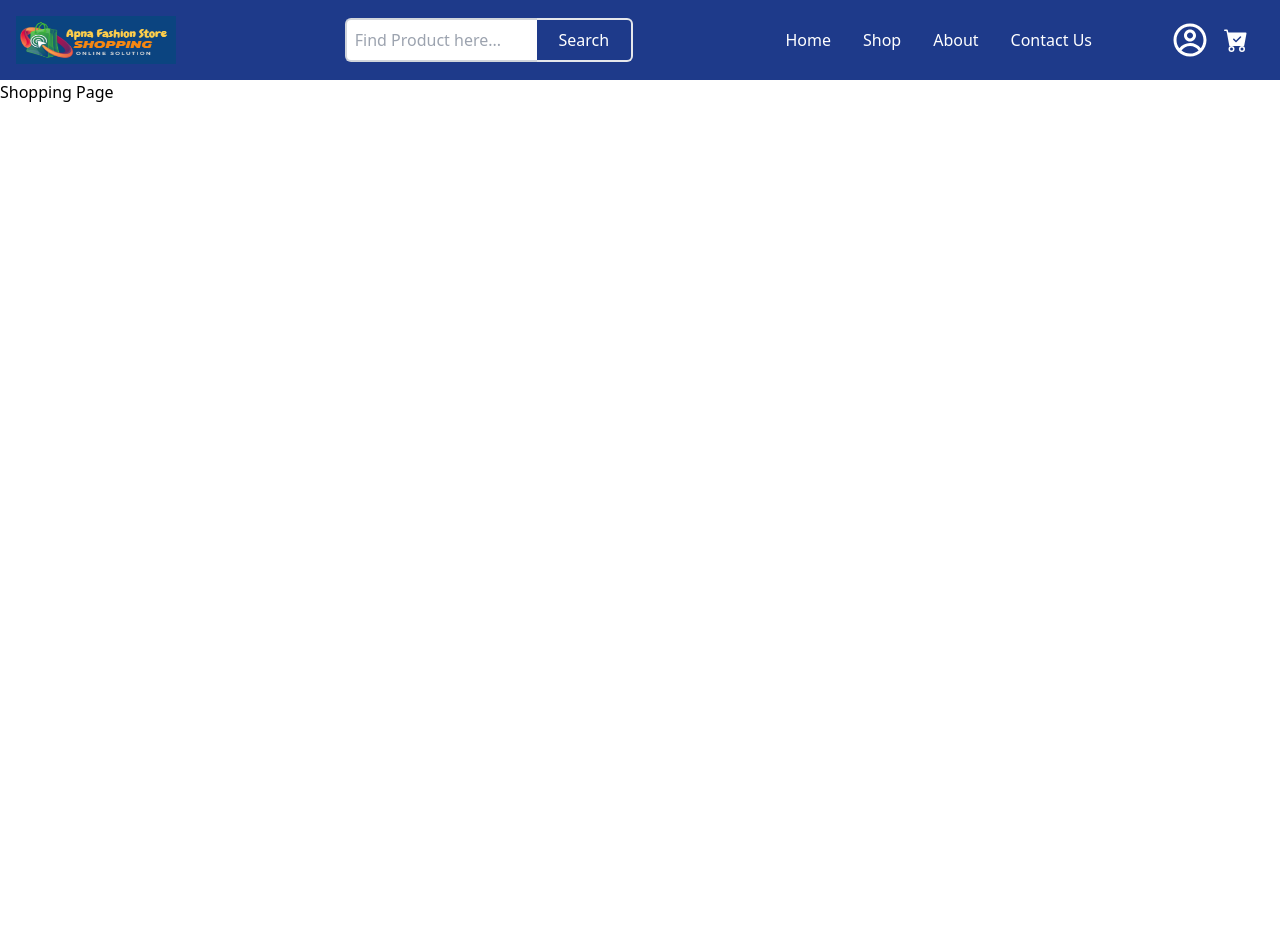
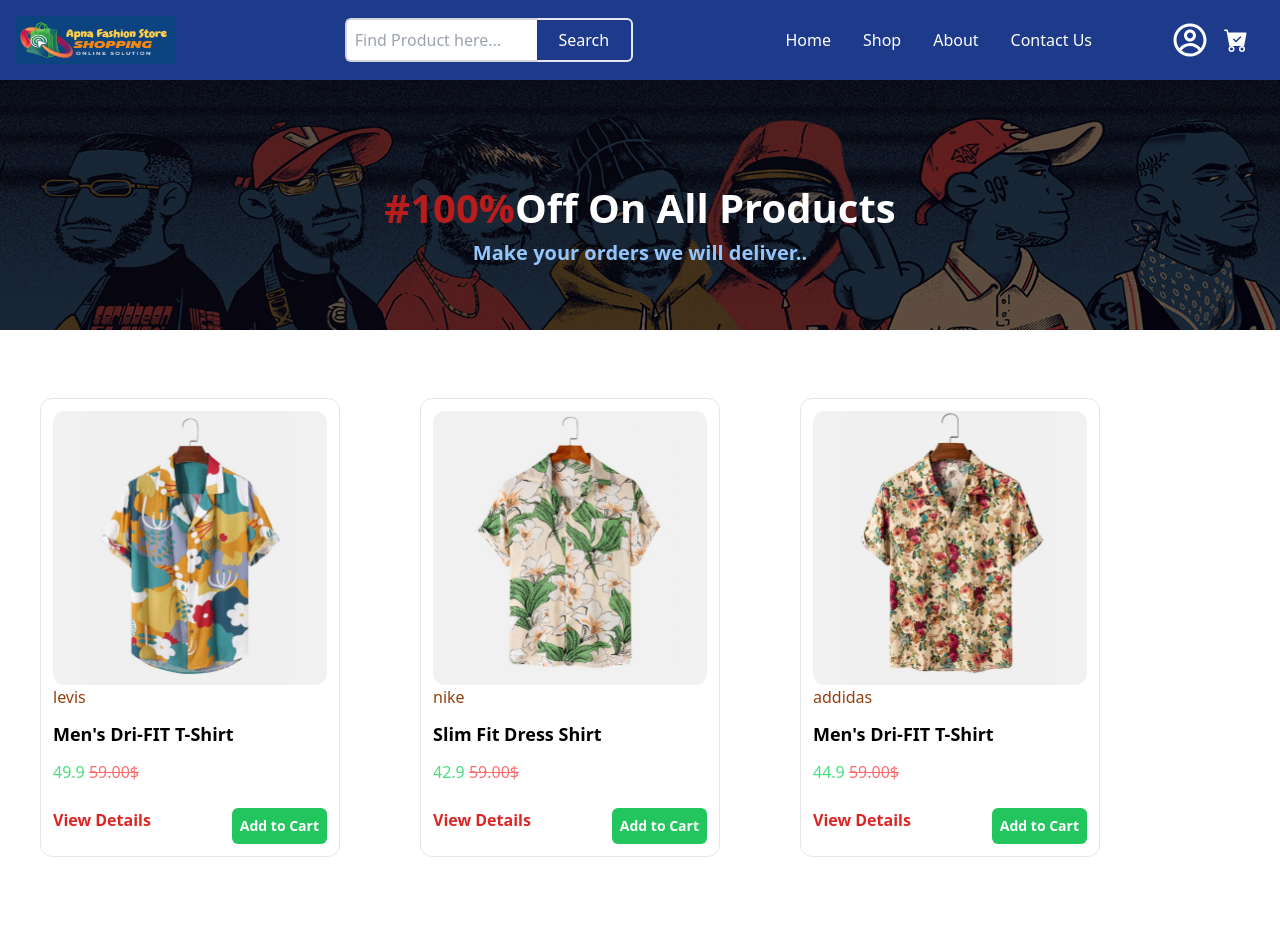
Before and after one commit to shubhanshurav/e-Shopping-store, a React (Create React App) app: page /Shop in a window 1280 px wide. Shown: the top 937 px of the page. Before the commit the page ends 800 px from the top, so only its background shows below. Built offline with nearby package versions, Linux system fonts and the light colour scheme.

Commit message:
Incomplete ShopPage

```diff
--- /dev/null
+++ b/src/Data.js
@@ -0,0 +1,214 @@
+ const shopData = [
+
+     {
+         id: 1,
+         company: "levis",
+         image: "../assets/products/f1.jpg",
+         price: "49.9",
+         Heading: "Men's Dri-FIT T-Shirt"
+
+     },
+     {
+         id: 2,
+         company: "nike",
+         image: "../assets/products/f2.jpg",
+         price: "42.9",
+         Heading: "Slim Fit Dress Shirt"
+
+     },
+     {
+         id: 3,
+         company: "addidas",
+         image: "../assets/products/f3.jpg",
+         price: "44.9",
+         Heading: "Men's Dri-FIT T-Shirt"
+
+     },
+     {
+         id: 4,
+         company: "nike",
+         image: "../assets/products/f4.jpg",
+         price: "49.9",
+         Heading: "Men's 1950s Sportswear"
+
+     },
+     {
+         id: 5,
+         company: "addidas",
+         image: "../assets/products/f5.jpg",
+         price: "49.9",
+         Heading: "Men's 1950s Sportswear"
+
+     },
+     {
+         id: 6,
+         company: "nike",
+         image: "../assets/products/f6.jpg",
+         price: "49.9",
+         Heading: "Men's Dri-FIT T-Shirt"
+
+     },
+     {
+         id: 7,
+         company: "levis",
+         image: "../assets/products/f7.jpg",
+         price: "49.9",
+         Heading: "Slim Fit Dress Shirt"
+
+     },
+     {
+         id: 8,
+         company: "nike",
+         image: "../assets/products/f8.jpg",
+         price: "49.9",
+         Heading: "Slim Fit Dress Shirt"
+
+     },
+     {
+         id: 9,
+         company: "levis",
+         image: "../assets/products/img-4.png",
+         price: "49.9",
+         Heading: ""
+
+     },
+     {
+         id: 10,
+         company: "addidas",
+         image: "../assets/products/img1.png",
+         price: "49.9",
+         Heading: "Men's Dri-FIT T-Shirt"
+
+     },
+     {
+         id: 11,
+         company: "nike",
+         image: "../assets/products/n6.jpg",
+         price: "49.9",
+         Heading: "Women's Basic Tee, Men's Rebel Bold Tee"
+
+     },
+     {
+         id: 12,
+         company: "levis",
+         image: "../assets/products/img3.png",
+         price: "49.9",
+         Heading: "Women's Badge of Sport Tee"
+
+     },
+
+
+     {
+         id: 13,
+         company: "nike",
+         image: "../assets/products/img4.png",
+         price: "49.9",
+         Heading: "Men's 1950s Sportswear"
+
+     },
+     {
+         id: 14,
+         company: "addidas",
+         image: "../assets/products/img5.png",
+         price: "49.9",
+         Heading: "Men's Dri-FIT T-Shirt"
+
+     },
+     {
+         id: 15,
+         company: "nike",
+         image: "../assets/products/img6.png",
+         price: "49.9",
+         Heading: "Women's Badge of Sport Tee"
+
+     },
+     {
+         id: 17,
+         company: "levis",
+         image: "../assets/products/n7.jpg",
+         price: "49.9",
+         Heading: "Women's Badge of Sport Tee"
+
+     },
+     {
+         id: 18,
+         company: "addidas",
+         image: "../assets/products/n8.jpg",
+         price: "49.9",
+         Heading: "Men's Cotton Classic Short Sleeve Crew Neck T-Shirt"
+
+     },
+     {
+         id: 19,
+         company: "levis",
+         image: "../assets/products/n2.jpg",
+         price: "49.9",
+         Heading: "Women's Basic Tee, Men's Rebel Bold Tee"
+
+     },
+     {
+         id: 20,
+         company: "nike",
+         image: "../assets/products/n1.jpg",
+         price: "49.9",
+         Heading: "Men's 1950s Sportswear"
+
+     },
+     {
+         id: 21,
+         company: "levis",
+         image: "../assets/products/n2.jpg",
+         price: "49.9",
+         Heading: "Women's Badge of Sport Tee"
+
+     },
+     {
+         id: 22,
+         company: "levis",
+         image: "../assets/products/n3.jpg",
+         price: "49.9",
+         Heading: "Slim Fit Dress Shirt"
+
+     },
+     {
+         id: 23,
+         company: "levis",
+         image: "../assets/products/n4.jpg",
+         price: "49.9",
+         Heading: "Women's Basic Tee, Men's Rebel Bold Tee"
+
+     },
+     {
+         id: 24,
+         company: "nike",
+         image: "../assets/products/n4.jpg",
+         price: "49.9",
+         Heading: "Slim Fit Dress Shirt"
+
+     },
+     {
+         id: 25,
+         company: "levis",
+         image: "../assets/products/n5.jpg",
+         price: "49.9",
+         Heading: "Slim Fit Dress Shirt"
+
+     },
+     {
+         id: 25,
+         company: "addidas",
+         image: "../assets/products/img5.png",
+         price: "49.9",
+         Heading: "Women's Basic Tee, Men's Rebel Bold Tee"
+
+     },
+     {
+         id: 26,
+         company: "levis",
+         image: "../assets/products/img6.png",
+         price: "49.9",
+         Heading: "Slim Fit Dress Shirt"
+
+     },
+ ]
+ export default shopData;
--- /dev/null
+++ b/src/components/Card.js
@@ -0,0 +1,31 @@
+import React from 'react'
+
+const Card = ({image ,id ,company,price,Heading}) => {
+  return (
+
+
+    <div className='w-[300px]  relative border-inherit	 border rounded-xl py-3 px-3 m-10 '>
+
+              <img src={image} className='w-full rounded-xl' alt="" />
+
+              <p className='text-amber-800	'>{company}</p>
+
+              <p className='text-black text-[18px]  font-semibold mt-3'>{Heading}</p>
+
+              <p className='text-green-400 mt-3  ' > {price} <s className='text-red-400 '>59.00$</s></p>
+
+
+
+         <div className='flex justify-between mt-6'>
+
+              <p className='text-red-600 font-semibold  '>View Details</p>
+
+              <button className='bg-green-500 text-white py-2 px-2 rounded-md text-sm  font font-semibold '>Add to Cart</button>
+
+           </div>
+
+    </div>
+  )
+}
+
+export default Card;
--- a/src/components/Routes.js
+++ b/src/components/Routes.js
@@ -1,5 +1,6 @@
 // src/Routes.js
 import React from 'react';
+import { useState } from 'react';
 import { BrowserRouter as Router, Route, Routes } from 'react-router-dom';
 import NavBar from './NavBar';
 import HomePage from '../pages/HomePage';
@@ -8,14 +9,19 @@
 import Contact from '../pages/Contact';
 import Login from './Login';
 import CartPage from './CartPage';
+import shopData from '../Data';
 
 function RoutesConfig() {
+
+
+const [shopdata , setShopData] = useState(shopData);
+
   return (
     <Router>
       <NavBar />
       <Routes>
         <Route path="/" element={<HomePage />} />
-        <Route path="/Shop" element={<Shop />} />
+        <Route path="/Shop" element={<Shop shopdata={shopdata} />} />
         <Route path="/About" element={<About />} />
         <Route path="/Contact" element={<Contact />} />
         <Route path="/Login" element={<Login />} />
--- a/src/pages/Shop.js
+++ b/src/pages/Shop.js
@@ -1,10 +1,43 @@
 import React from 'react';
+import Card from '../components/Card';
+import { FaAngleDoubleLeft , FaAngleDoubleRight } from "react-icons/fa";
 
-const Shop = () => {
+
+const Shop = ({shopdata}) => {
+
+
+
   return (
-    <div>
-       <h1>Shopping Page</h1>
+  <div className='overflow-hidden'>
+
+  <div className='relative ' id='imagesection'>
+         <img src="./assets/banner/b1.jpg" alt=""  className='w-[100%] h-[250px]'/>
+  </div>
+
+ <div className='relative -mt-44 '>  /
+
+         <p className=' text-[40px] font-semibold  flex justify-center text-white  '> <span className='  text-red-700 '>#100%</span> Off On All Products</p>
+         <p className=' flex justify-center font-semibold text-[20px] text-blue-300'  >Make your orders we will deliver..</p>
+
+ </div>
+
+<div className='flex w-[100vw] flex-wrap mt-[7%] '>
+{
+  shopdata.map((item)=>{
+  return<Card {...item}></Card>
+
+}
+)}</div>
+
+    <div className='flex justify-center gap-2 text-green-400 cursor-pointer font-semibold ' >
+           <a href="#imagesection" className='h-[30px] w-[30px] px-2 py-2 border border-slate-400	rounded-md '><FaAngleDoubleLeft/></a>
+           <a href="#imagesection" className=' h-[30px] w-[30px] px-3 py-1 border border-slate-400 rounded-md '>1</a>
+           <a href="#imagesection" className='h-[30px] w-[30px] px-3 py-1 border border-slate-400 rounded-md '>2</a>
+           <a href="#imagesection" className='h-[30px] w-[30px] px-3 py-1 border border-slate-400 rounded-md  '>3</a>
+           <a href="#imagesection" className='h-[30px] w-[30px] px-2 py-2 border border-slate-400 rounded-md  '><FaAngleDoubleRight/></a>
     </div>
+
+ </div>
   )
 }
 
```
Also changed, not shown: src/App.js (+11 -0 lines).
